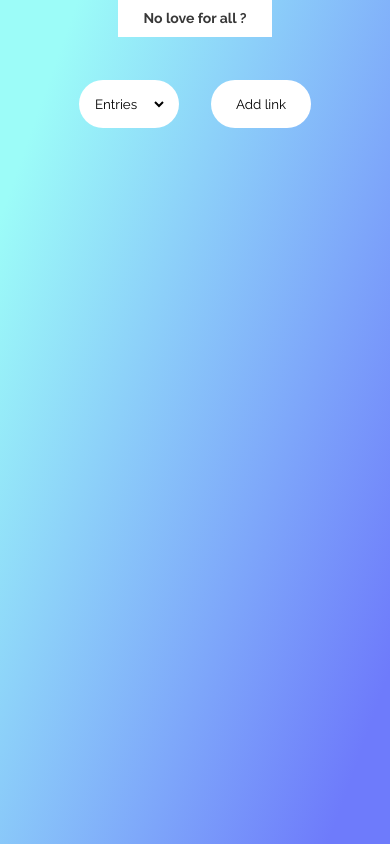
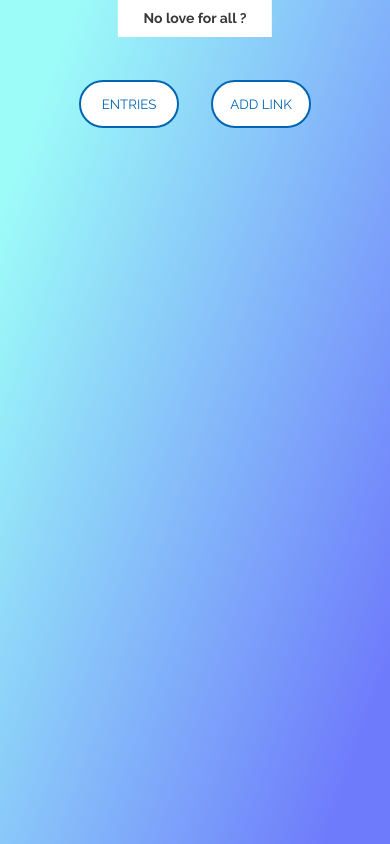
Before and after one commit to stu1612/Cool_WebDevelopment_Sites, a React (Create React App) app: page / in a window 390 px wide. Built offline with nearby package versions, Linux system fonts and the light colour scheme.

Commit message:
updates css for safari mobile viewing

```diff
--- a/src/App.css
+++ b/src/App.css
@@ -102,6 +102,9 @@ select {
   outline: 0;
   cursor: pointer;
   background-color: transparent;
+  -webkit-appearance: none;
+  -moz-appearance: none;
+  appearance: none;
 }
 
 select:visited {
@@ -156,6 +159,10 @@ button {
   position: absolute;
   top: 0;
   padding: 0.5rem 1rem;
+  left: 50%;
+  -webkit-transform: translate(-50%, 0%);
+  -ms-transform: translate(-50%, 0%);
+  transform: translate(-50%, 0%);
 }
 
 /* layout */
@@ -241,6 +248,10 @@ button {
   align-items: center;
   background-color: white;
   margin: 0 1rem;
+  text-align: center;
+  border: 2px solid var(--accent-blue);
+  text-transform: uppercase;
+  color: var(--accent-blue);
 }
 
 .open {
@@ -449,6 +460,7 @@ button {
 .js {
   background-color: #339de0;
 }
+
 .frontend {
   background-color: #f19c4d;
 }
@@ -506,6 +518,7 @@ button {
     font-weight: bold;
     text-transform: uppercase;
   }
+
   .btn {
     background-color: transparent;
     border: 2px solid white;
--- a/src/App.jsx
+++ b/src/App.jsx
@@ -6,6 +6,7 @@ import Card from "./components/Card";
 import Modal from "./components/Modal";
 // styles
 import "./App.css";
+import FilterBookmarks from "./components/FilterBookmarks";
 
 export default function App() {
   const {
@@ -22,35 +23,29 @@ export default function App() {
     filterHandler();
   }, [filterHandler]);
 
-  const bookmarkItems = filteredBookmarks.map((bookmark) => (
-    <Card card={bookmark} key={bookmark.id} />
-  ));
+  const bookmarkItems =
+    filteredBookmarks &&
+    filteredBookmarks.map((bookmark) => (
+      <Card bookmark={bookmark} key={bookmark.id} />
+    ));
 
-  const emptyBookmark =
-    bookmarks.length === 0 ? (
-      <h2 className="popup">Let's get started ...</h2>
-    ) : null;
+  const emptyBookmark = bookmarks.length === 0 && (
+    <h2 className="popup">Let's get started ...</h2>
+  );
 
-  const emptyFilteredArr =
-    filteredBookmarks.length === 0 ? (
-      <h2 className="popup">No love for {status} ?</h2>
-    ) : null;
+  const emptyFilteredArray = filteredBookmarks.length === 0 && (
+    <h2 className="popup">No love for {status} ?</h2>
+  );
 
   return (
     <div className="App">
       <div className="grid-container">
         {emptyBookmark}
-        {emptyFilteredArr}
+        {emptyFilteredArray}
         <div className="buttons-container">
-          <div className="btn">
-            <select onChange={statusHandler}>
-              <option value="all">Entries</option>
-              <option value="react">React</option>
-              <option value="css">CSS</option>
-              <option value="design">Design</option>
-              <option value="js">JS</option>
-              <option value="frontend">Frontend</option>
-            </select>
+          {/* <div className="btn"> */}
+          <div>
+            <FilterBookmarks changeHandler={statusHandler} />
           </div>
           <button onClick={toggleModal} className="btn">
             Add link
@@ -58,7 +53,7 @@ export default function App() {
         </div>
         <div className="bookmarks-container">{bookmarkItems}</div>
       </div>
-      {isModal ? <Modal /> : null}
+      {isModal && <Modal />}
     </div>
   );
 }
--- a/src/components/Card.jsx
+++ b/src/components/Card.jsx
@@ -5,10 +5,10 @@ import { AppContext } from "../context/AppContext";
 import { CgEnter } from "react-icons/cg";
 import { CgCloseO } from "react-icons/cg";
 
-export default function Card({ card }) {
-  const { deleteURL } = useContext(AppContext);
+export default function Card({ bookmark }) {
+  const { deleteBookmark } = useContext(AppContext);
 
-  const { title, notes, category, url, id } = card;
+  const { title, notes, category, url, id } = bookmark;
 
   return (
     <div className="card" key={id}>
@@ -30,7 +30,7 @@ export default function Card({ card }) {
         </a>
       </button>
       <div className="delete">
-        <CgCloseO size={22} onClick={() => deleteURL(id)} />
+        <CgCloseO size={22} onClick={() => deleteBookmark(id)} />
       </div>
     </div>
   );
--- /dev/null
+++ b/src/components/FilterBookmarks.jsx
@@ -0,0 +1,12 @@
+export default function FilterBookmarks({ changeHandler }) {
+  return (
+    <select onChange={changeHandler} className="btn">
+      <option value="all">Entries</option>
+      <option value="react">React</option>
+      <option value="css">CSS</option>
+      <option value="design">Design</option>
+      <option value="js">JS</option>
+      <option value="frontend">Frontend</option>
+    </select>
+  );
+}
--- a/src/components/ValidatedForm.jsx
+++ b/src/components/ValidatedForm.jsx
@@ -95,7 +95,6 @@ export default function ValidatedForm() {
                 <span className="error">{props.errors.category}</span>
               ) : null}
             </div>
-            <div className="btn margin-left">
             <select
               id="category"
               name="category"
@@ -103,6 +102,7 @@ export default function ValidatedForm() {
               onChange={props.handleChange}
               onBlur={props.handleBlur}
               value={props.values.category}
+              className="btn margin-left"
             >
               <option value="">Category</option>
               <option value="react">React</option>
@@ -111,7 +111,6 @@ export default function ValidatedForm() {
               <option value="js">JS</option>
               <option value="frontend">Frontend</option>
             </select>
-            </div>
           </div>
           <div className="buttons-container margin-2">
             <button type="submit" className="btn" onClick={props.handleSubmit}>
```
Lines whose indentation alone changed are shown as unchanged.
